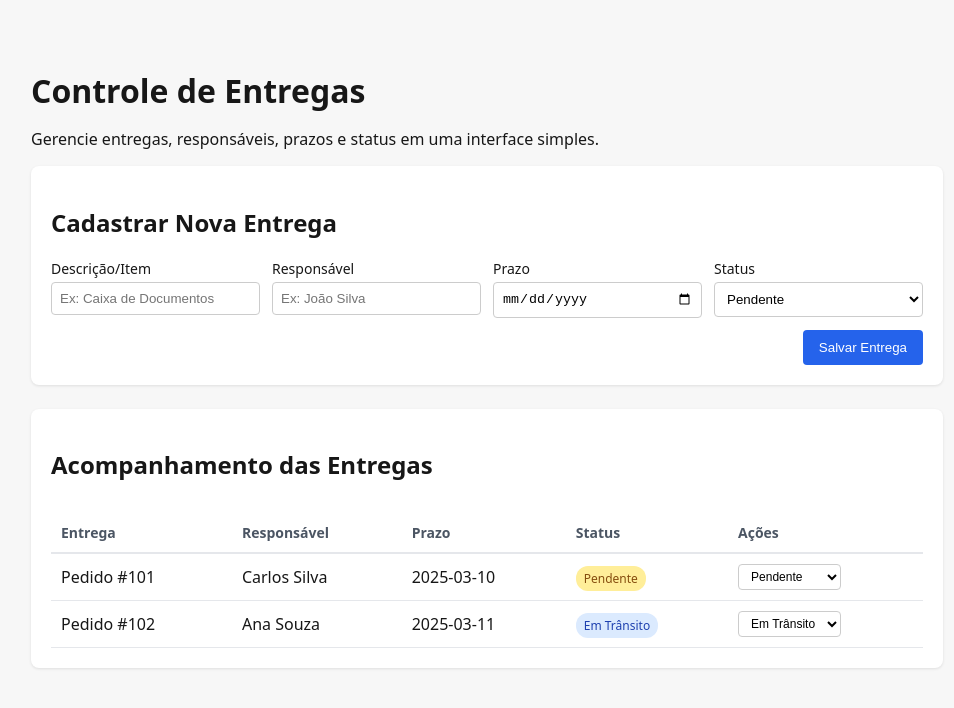
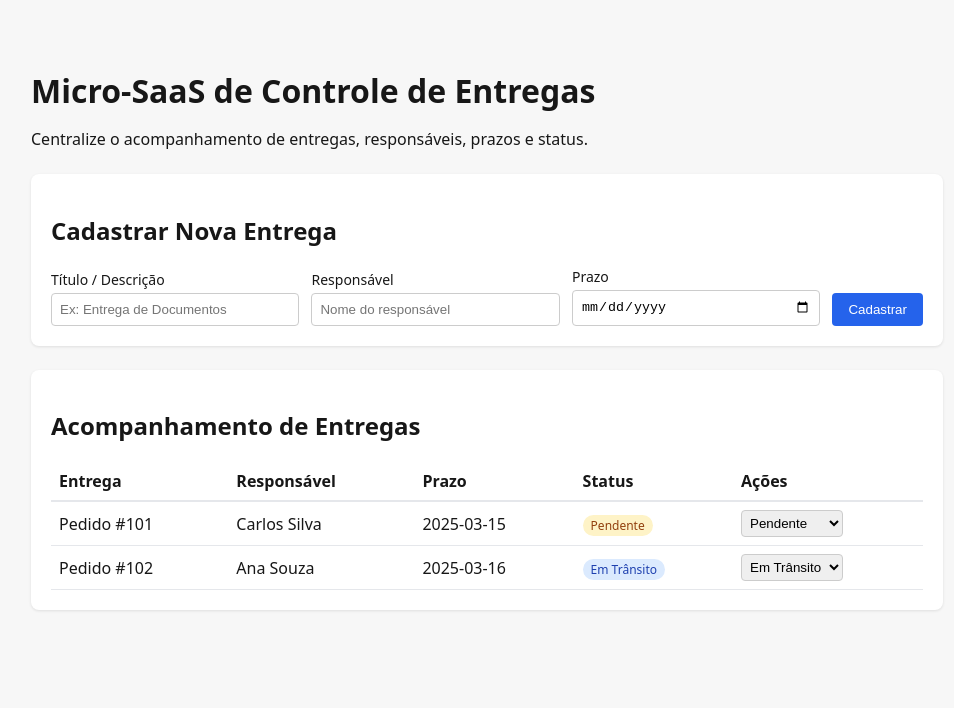
Before and after one commit to Klip-lab/micro-saas-controle-entregas, a React (Vite) app: page / in a window 1280 px wide. Shown: the top 708 px of the page, without its empty margins (153-1107 px from the left). Built offline with nearby package versions, Linux system fonts and the light colour scheme.

Commit message:
factory: TASK-PRJ-624786-002

```diff
--- a/src/App.tsx
+++ b/src/App.tsx
@@ -1,4 +1,4 @@
-import React, { useState } from 'react';
+import { useState } from 'react';
 
 interface Delivery {
   id: string;
@@ -10,8 +10,8 @@ interface Delivery {
 
 export default function App() {
   const [deliveries, setDeliveries] = useState<Delivery[]>([
-    { id: '1', title: 'Pedido #101', responsible: 'Carlos Silva', deadline: '2025-03-10', status: 'Pendente' },
-    { id: '2', title: 'Pedido #102', responsible: 'Ana Souza', deadline: '2025-03-11', status: 'Em Trânsito' }
+    { id: '1', title: 'Pedido #101', responsible: 'Carlos Silva', deadline: '2025-03-15', status: 'Pendente' },
+    { id: '2', title: 'Pedido #102', responsible: 'Ana Souza', deadline: '2025-03-16', status: 'Em Trânsito' }
   ]);
 
   const [title, setTitle] = useState('');
@@ -44,105 +44,90 @@ export default function App() {
 
   return (
     <main>
-      <h1>Controle de Entregas</h1>
-      <p>Gerencie entregas, responsáveis, prazos e status em uma interface simples.</p>
+      <header style={{ marginBottom: '24px' }}>
+        <h1>Micro-SaaS de Controle de Entregas</h1>
+        <p>Centralize o acompanhamento de entregas, responsáveis, prazos e status.</p>
+      </header>
 
       <section style={{ background: '#fff', padding: '20px', borderRadius: '8px', marginBottom: '24px', boxShadow: '0 1px 3px rgba(0,0,0,0.1)' }}>
         <h2>Cadastrar Nova Entrega</h2>
-        <form onSubmit={handleAddDelivery} style={{ display: 'grid', gap: '12px', gridTemplateColumns: 'repeat(auto-fit, minmax(200px, 1fr))' }}>
+        <form onSubmit={handleAddDelivery} style={{ display: 'grid', gridTemplateColumns: '1fr 1fr 1fr auto', gap: '12px', alignItems: 'end', marginTop: '12px' }}>
           <div>
-            <label style={{ display: 'block', marginBottom: '4px', fontSize: '14px', fontWeight: 500 }}>Descrição/Item</label>
+            <label style={{ display: 'block', fontSize: '14px', marginBottom: '4px' }}>Título / Descrição</label>
             <input
               type="text"
               value={title}
               onChange={e => setTitle(e.target.value)}
-              placeholder="Ex: Caixa de Documentos"
-              style={{ width: '100%', padding: '8px', border: '1px solid #ccc', borderRadius: '4px' }}
-              required
+              placeholder="Ex: Entrega de Documentos"
+              style={{ width: '100%', padding: '8px', borderRadius: '4px', border: '1px solid #ccc' }}
             />
           </div>
           <div>
-            <label style={{ display: 'block', marginBottom: '4px', fontSize: '14px', fontWeight: 500 }}>Responsável</label>
+            <label style={{ display: 'block', fontSize: '14px', marginBottom: '4px' }}>Responsável</label>
             <input
               type="text"
               value={responsible}
               onChange={e => setResponsible(e.target.value)}
-              placeholder="Ex: João Silva"
-              style={{ width: '100%', padding: '8px', border: '1px solid #ccc', borderRadius: '4px' }}
-              required
+              placeholder="Nome do responsável"
+              style={{ width: '100%', padding: '8px', borderRadius: '4px', border: '1px solid #ccc' }}
             />
           </div>
           <div>
-            <label style={{ display: 'block', marginBottom: '4px', fontSize: '14px', fontWeight: 500 }}>Prazo</label>
+            <label style={{ display: 'block', fontSize: '14px', marginBottom: '4px' }}>Prazo</label>
             <input
               type="date"
               value={deadline}
               onChange={e => setDeadline(e.target.value)}
-              style={{ width: '100%', padding: '8px', border: '1px solid #ccc', borderRadius: '4px' }}
-              required
+              style={{ width: '100%', padding: '8px', borderRadius: '4px', border: '1px solid #ccc' }}
             />
           </div>
           <div>
-            <label style={{ display: 'block', marginBottom: '4px', fontSize: '14px', fontWeight: 500 }}>Status</label>
-            <select
-              value={status}
-              onChange={e => setStatus(e.target.value as any)}
-              style={{ width: '100%', padding: '8px', border: '1px solid #ccc', borderRadius: '4px', background: '#fff' }}
-            >
-              <option value="Pendente">Pendente</option>
-              <option value="Em Trânsito">Em Trânsito</option>
-              <option value="Entregue">Entregue</option>
-            </select>
-          </div>
-          <div style={{ gridColumn: '1 / -1', textAlign: 'right' }}>
-            <button type="submit" style={{ padding: '10px 16px', background: '#2563eb', color: '#fff', border: 'none', borderRadius: '4px', cursor: 'pointer', fontWeight: 500 }}>
-              Salvar Entrega
+            <button type="submit" style={{ padding: '9px 16px', background: '#2563eb', color: '#fff', border: 'none', borderRadius: '4px', cursor: 'pointer' }}>
+              Cadastrar
             </button>
           </div>
         </form>
       </section>
 
       <section style={{ background: '#fff', padding: '20px', borderRadius: '8px', boxShadow: '0 1px 3px rgba(0,0,0,0.1)' }}>
-        <h2>Acompanhamento das Entregas</h2>
-        <div style={{ overflowX: 'auto' }}>
-          <table style={{ width: '100%', borderCollapse: 'collapse', marginTop: '12px', textAlign: 'left' }}>
+        <h2>Acompanhamento de Entregas</h2>
+        <table style={{ width: '100%', borderCollapse: 'collapse', marginTop: '12px' }}>
           <thead>
-              <tr style={{ borderBottom: '2px solid #e5e7eb', fontSize: '14px', color: '#4b5563' }}>
-                <th style={{ padding: '10px' }}>Entrega</th>
-                <th style={{ padding: '10px' }}>Responsável</th>
-                <th style={{ padding: '10px' }}>Prazo</th>
-                <th style={{ padding: '10px' }}>Status</th>
-                <th style={{ padding: '10px' }}>Ações</th>
+            <tr style={{ borderBottom: '2px solid #e5e7eb', textAlign: 'left' }}>
+              <th style={{ padding: '8px' }}>Entrega</th>
+              <th style={{ padding: '8px' }}>Responsável</th>
+              <th style={{ padding: '8px' }}>Prazo</th>
+              <th style={{ padding: '8px' }}>Status</th>
+              <th style={{ padding: '8px' }}>Ações</th>
             </tr>
           </thead>
           <tbody>
             {deliveries.length === 0 ? (
               <tr>
-                  <td colSpan={5} style={{ padding: '20px', textAlign: 'center', color: '#6b7280' }}>Nenhuma entrega cadastrada.</td>
+                <td colSpan={5} style={{ padding: '16px', textAlign: 'center', color: '#6b7280' }}>Nenhuma entrega cadastrada.</td>
               </tr>
             ) : (
               deliveries.map(d => (
                 <tr key={d.id} style={{ borderBottom: '1px solid #e5e7eb' }}>
-                    <td style={{ padding: '10px', fontWeight: 500 }}>{d.title}</td>
-                    <td style={{ padding: '10px' }}>{d.responsible}</td>
-                    <td style={{ padding: '10px' }}>{d.deadline}</td>
-                    <td style={{ padding: '10px' }}>
+                  <td style={{ padding: '8px' }}>{d.title}</td>
+                  <td style={{ padding: '8px' }}>{d.responsible}</td>
+                  <td style={{ padding: '8px' }}>{d.deadline}</td>
+                  <td style={{ padding: '8px' }}>
                     <span style={{
-                        padding: '4px 8px',
+                      padding: '2px 8px',
                       borderRadius: '12px',
                       fontSize: '12px',
-                        fontWeight: 500,
-                        background: d.status === 'Entregue' ? '#dcfce7' : d.status === 'Em Trânsito' ? '#dbeafe' : '#ffee99',
-                        color: d.status === 'Entregue' ? '#166534' : d.status === 'Em Trânsito' ? '#1e40af' : '#854d0e'
+                      background: d.status === 'Entregue' ? '#d1fae5' : d.status === 'Em Trânsito' ? '#dbeafe' : '#fef3c7',
+                      color: d.status === 'Entregue' ? '#065f46' : d.status === 'Em Trânsito' ? '#1e40af' : '#92400e'
                     }}>
                       {d.status}
                     </span>
                   </td>
-                    <td style={{ padding: '10px' }}>
+                  <td style={{ padding: '8px' }}>
                     <select
                       value={d.status}
                       onChange={e => handleStatusChange(d.id, e.target.value as any)}
-                        style={{ padding: '4px 8px', borderRadius: '4px', border: '1px solid #ccc', background: '#fff', fontSize: '12px' }}
+                      style={{ padding: '4px', borderRadius: '4px', border: '1px solid #ccc' }}
                     >
                       <option value="Pendente">Pendente</option>
                       <option value="Em Trânsito">Em Trânsito</option>
@@ -154,7 +139,6 @@ export default function App() {
             )}
           </tbody>
         </table>
-        </div>
       </section>
     </main>
   );
```
Also changed, not shown: 1 other file (tests, documents, lock files or other folders). Lines whose indentation alone changed are shown as unchanged.
